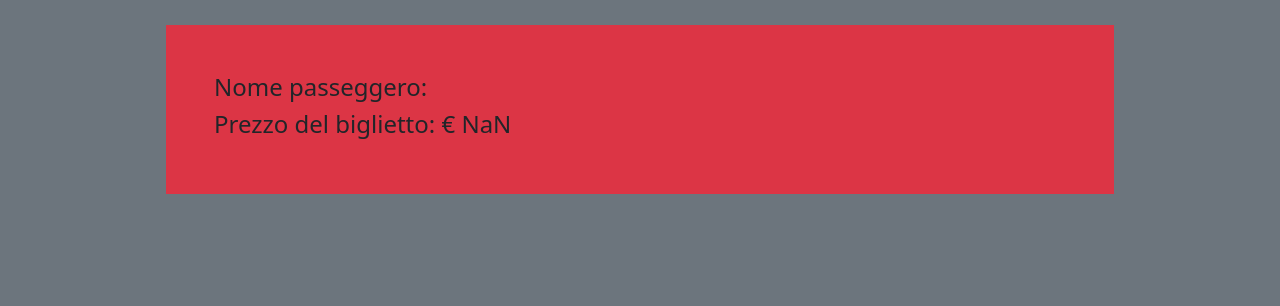
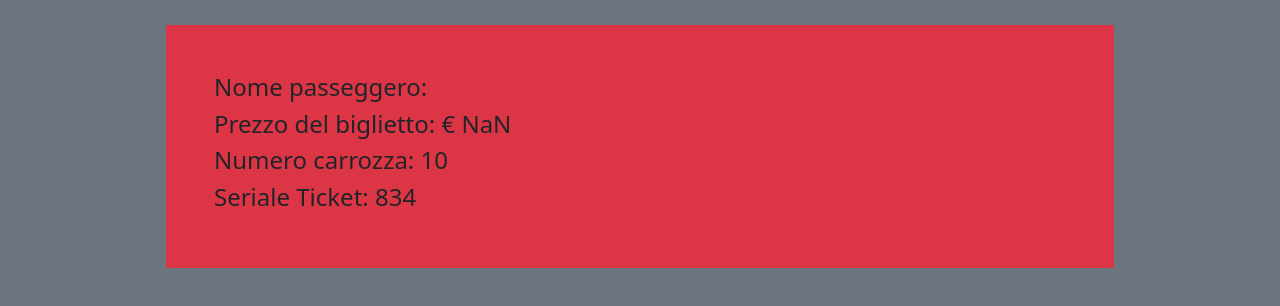
Before and after one commit to CarloCosta92/js-biglietto-treno-form, a plain HTML site: page index.html in a window 1280 px wide. Both pictures are taken after a click on the button "Calcola". Shown: the part 528-834 px from the top of the page. Drawn offline with nearby package versions, Linux system fonts and the light colour scheme.

Commit message:
feat: add random number for ticket and carrozza

```diff
--- a/app.js
+++ b/app.js
@@ -65,12 +65,39 @@ console.log("Il prezzo del biglietto ferroviario ammonta a " + priceTicket +"
 document.getElementById('nomePasseggero').innerHTML = `<h4>Nome passeggero: ${passeggero}</h4>`;
 document.getElementById('prezzoBiglietto').innerHTML = `<h4>Prezzo del biglietto: € ${priceTicket}</h4>`;
 
+// stampa i randomici per ticket e carrozza
+document.getElementById('carrozza').innerHTML = `<h4>Numero carrozza: ${numeroCarrozza}</h4>`;
+document.getElementById('nTicket').innerHTML = `<h4>Seriale Ticket: ${numeroTicket}</h4>`;
+
+
 // rendere visibile il container coi risultati
 
 const containerTicket = document.getElementById('containerTicket');
 containerTicket.classList.remove('d-none'); // Rimuove la classe d-none
 containerTicket.classList.add('d-block');   // Aggiunge la classe d-block
 }
+
+
+// funzione per generare numero random carrozza
+
+function randomCarrozza() {
+    return Math.floor(Math.random() * 12) + 1;
+  }
+
+  let numeroCarrozza = randomCarrozza();
+
+
+
+// funzione per generare numero seriale ticket
+function randomTicket() {
+    return Math.floor(Math.random() * 1000) + 1;
+  }
+
+  let numeroTicket = randomTicket();
+
+
+
+
 
 
 // BOTTONE ANNULLA
--- a/index.html
+++ b/index.html
@@ -51,6 +51,8 @@
 
             <div id="nomePasseggero"></div>
             <div id="prezzoBiglietto"></div>
+            <div id="carrozza"></div>
+            <div id="nTicket"></div>
 
 
         </div>
```
